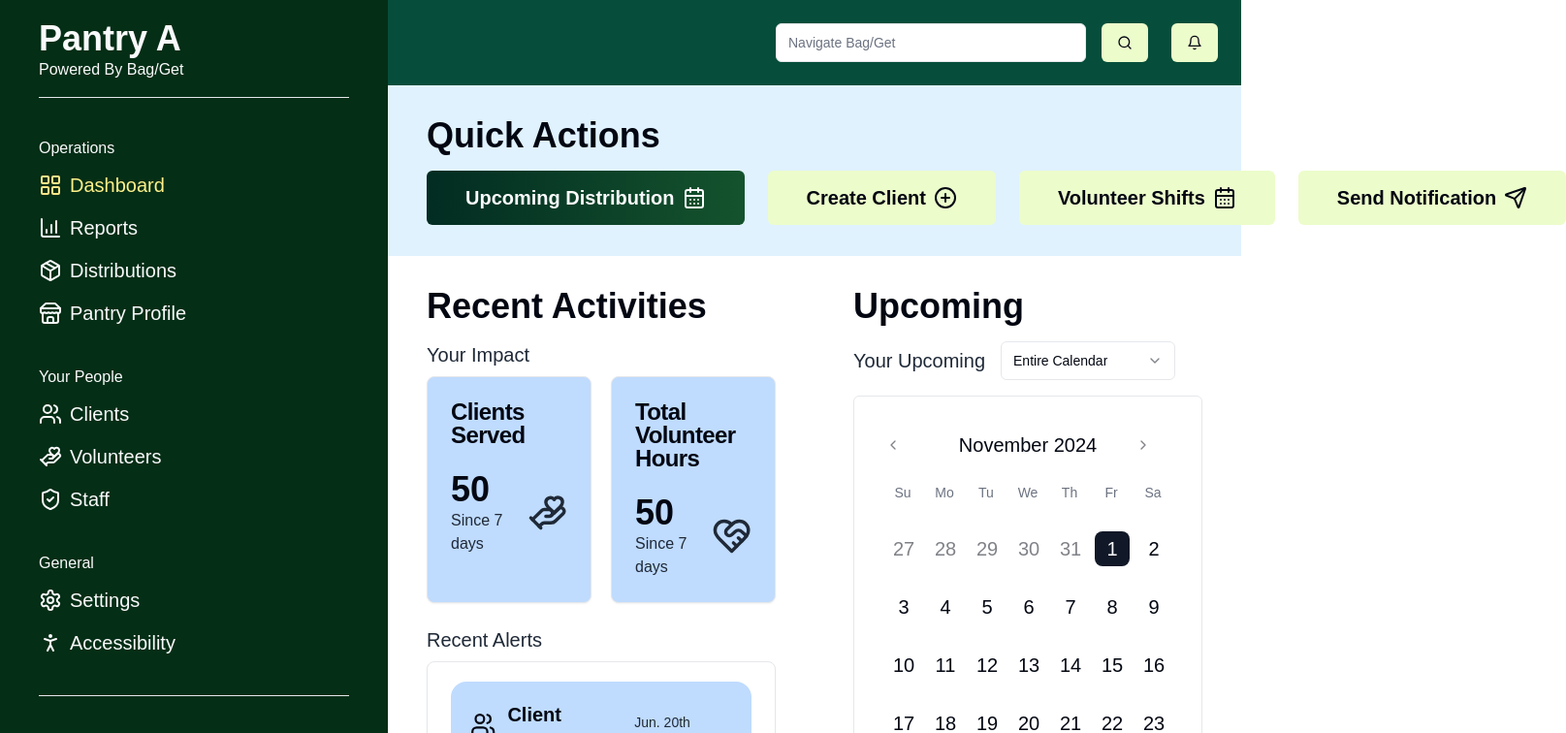
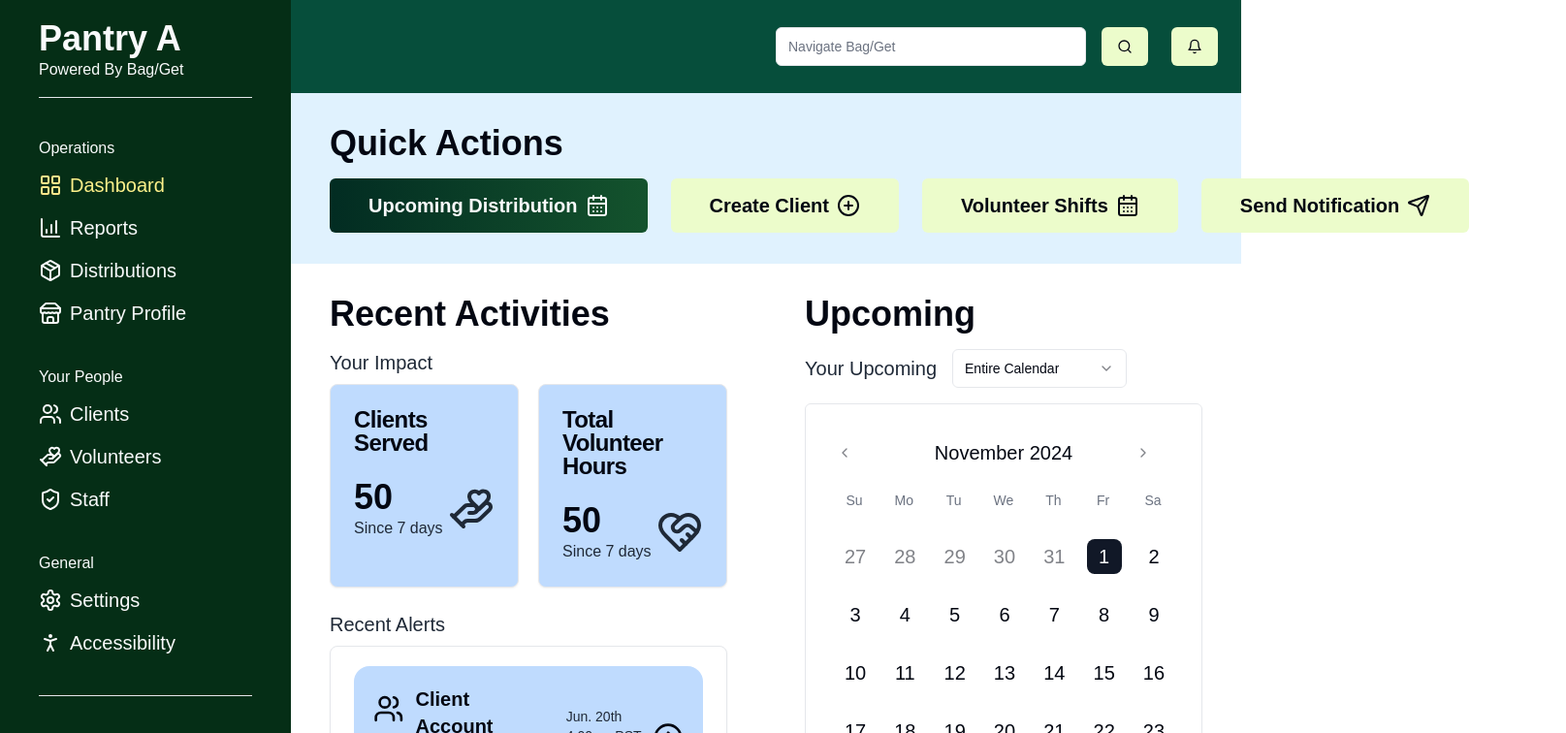
Before and after one commit to Bag-Get/bagget.app, a Next.js app: page / in a window 1280 px wide. Shown: the top 756 px of the page at 97% size, 1615 px wide, since content can reach past the window. Built offline with nearby package versions, Linux system fonts and the light colour scheme.

Commit message:
minor layout html semantic changes

```diff
--- a/app/distributions/layout.tsx
+++ b/app/distributions/layout.tsx
@@ -11,8 +11,8 @@ export default function DistributionsLayout({
 }>) {
 
   return (
-    <div className="flex flex-col">
-        <div className="bg-emerald-900 p-6 flex w-full justify-between items-center">
+    <main className="flex-1 flex flex-col">
+        <div className="bg-emerald-900 h-32 p-6 flex w-full justify-between items-center">
             <div className="flex flex-col gap-5">
                 <Heading styles={{weight: "font-semibold"}}>
                     Distributions
@@ -39,6 +39,6 @@ export default function DistributionsLayout({
             </Link>
         </div>
         {children}
-    </div>
+    </main>
   );
 }
--- a/app/layout.tsx
+++ b/app/layout.tsx
@@ -62,18 +62,16 @@ export default function RootLayout({
       <body
         className={`${geistSans.variable} ${geistMono.variable} antialiased`}
       >
-        <div className="w-screen grid grid-cols-[400px_1fr] grid-rows-[auto_1fr]">
+        <div className="w-screen grid grid-cols-[300px_auto] grid-rows-[96px_auto]">
           <NavBar />
-          <div className="bg-emerald-900 p-6 flex justify-end gap-6">
+          <div className="bg-emerald-900 p-6 flex justify-end items-center gap-6 h-24">
             <div className="w-96 flex gap-4">
               <Input type="search" placeholder="Navigate Bag/Get" />
               <Button type="submit" className="bg-lime-100 hover:bg-emerald-100"><Icons name="Search" color="#030712"/></Button>
             </div>
             <Button type="submit" className="bg-lime-100 hover:bg-emerald-100"><Icons name="Bell" color="#030712"/></Button>
           </div>
-          <main className="h-full w-full">
-            {children}
-          </main>
+          {children}
         </div>
       </body>
     </html>
--- a/app/page.tsx
+++ b/app/page.tsx
@@ -15,7 +15,7 @@ import { Select, SelectContent, SelectItem, SelectTrigger, SelectValue } from '@
 export default function Home() {
 
   return (
-    <div className="grid grid-cols-2">
+    <main className="grid grid-cols-2">
       <section className="bg-sky-100 col-span-2 px-10 py-8 flex flex-col gap-4">
         <Heading styles={{color: "text-gray-950"}}>
           Quick Actions
@@ -35,7 +35,7 @@ export default function Home() {
         </Heading>
         <UpcomingCalendar />
       </section>
-    </div>
+    </main>
   );
 }
 
```
